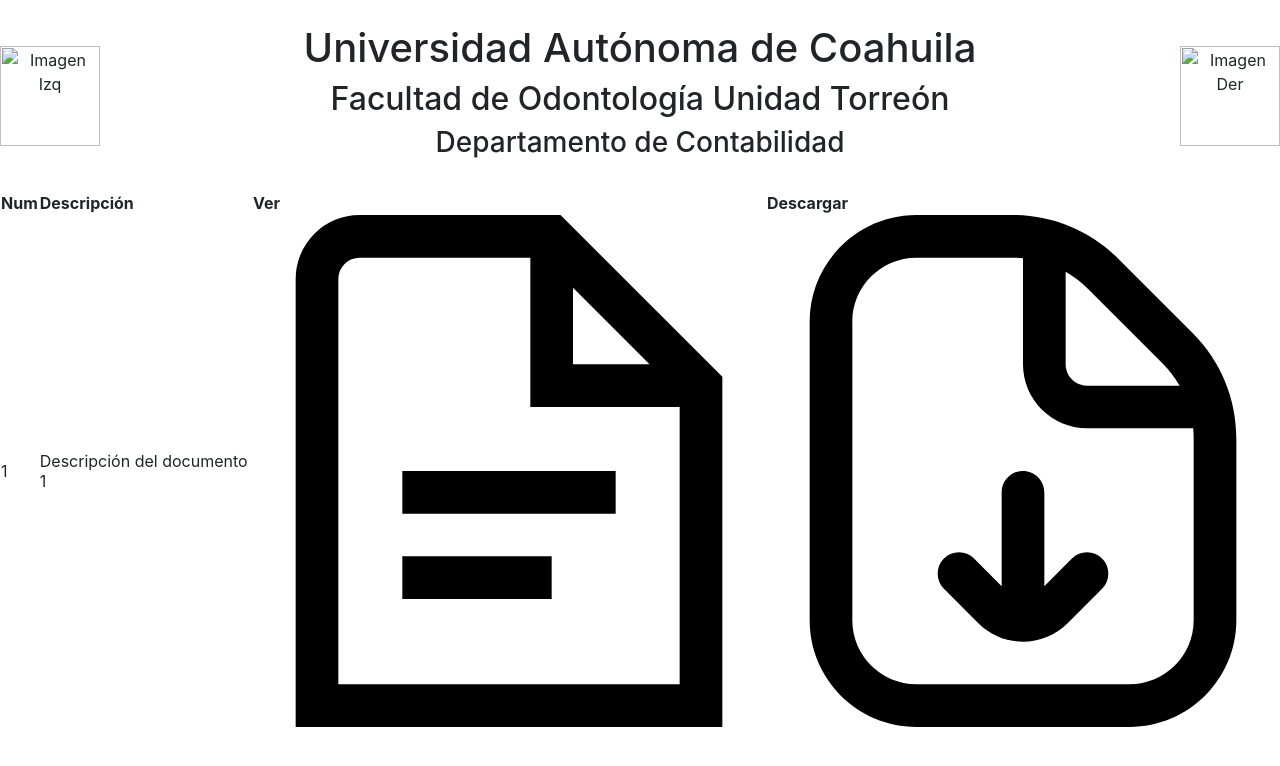
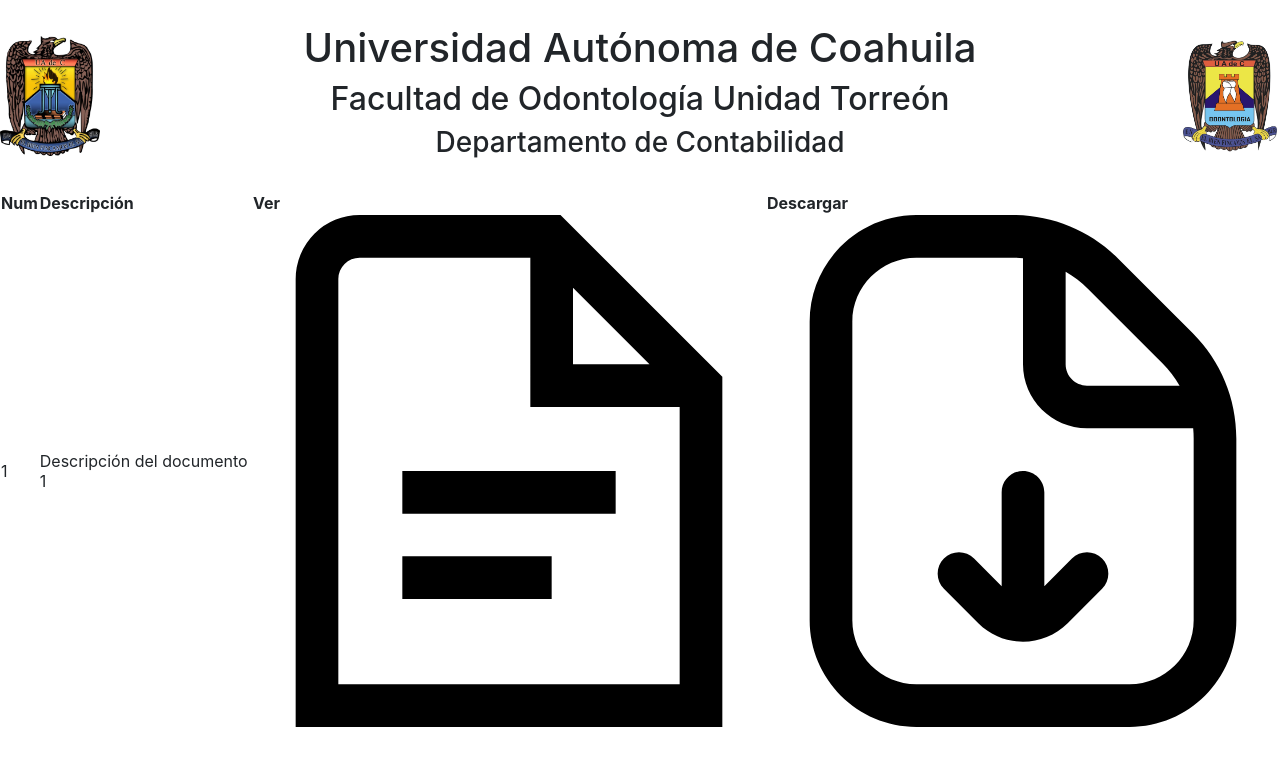
Before and after one commit to Krimas97/Krimas97.github.io, a plain HTML site: page contabilidad/index.html in a window 1280 px wide. Drawn offline with nearby package versions, Linux system fonts and the light colour scheme.

Commit message:
Update index.html

```diff
--- a/contabilidad/index.html
+++ b/contabilidad/index.html
@@ -24,13 +24,13 @@
     <div container>
         <header class="text-center my-4">
             <div class="header-images">
-                <img src="ruta_a_la_imagen_izquierda.png" alt="Imagen Izq">
+                <img src="logouade.png" alt="Imagen Izq">
                 <div>
                     <h1>Universidad Autónoma de Coahuila</h1>
                     <h2>Facultad de Odontología Unidad Torreón</h2>
                     <h3>Departamento de Contabilidad</h3>
                 </div>
-                <img src="ruta_a_la_imagen_derecha.png" alt="Imagen Der">
+                <img src="logoodonto.png" alt="Imagen Der">
             </div>
         </header>
         <main>
```
